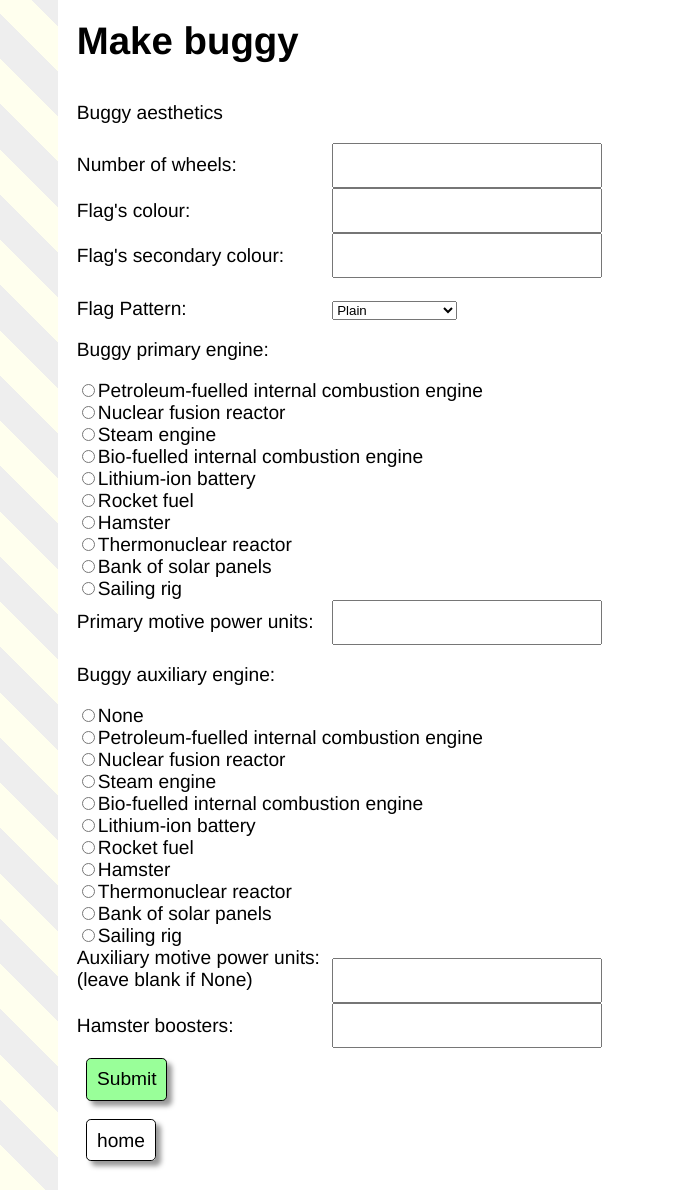
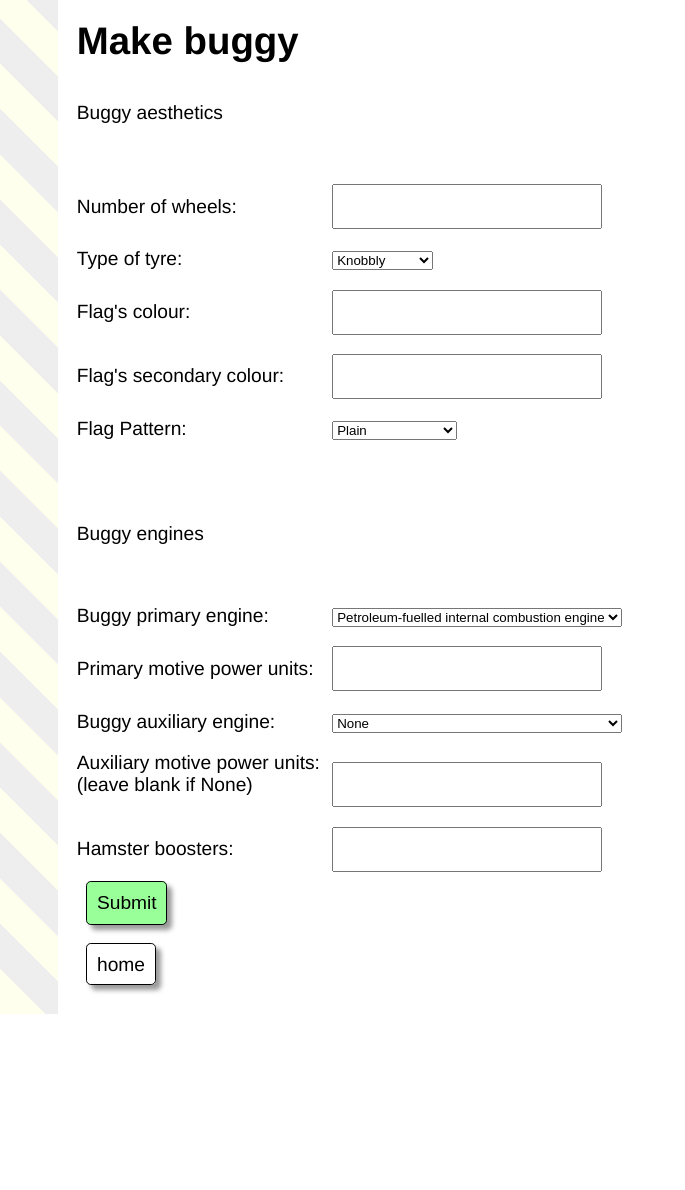
Before and after one commit to E-gonito/CS1999-buggy-race-editor, a Flask app: page /new in a window 1280 px wide. Shown: the whole page, without its empty margins (0-685 px from the left). After the commit the page ends 1014 px from the top, so only its background shows below. Run offline with Flask 2, Linux system fonts and the light colour scheme.

Commit message:
added type of tyre and changed radio tags to select tags

```diff
--- a/app.py
+++ b/app.py
@@ -89,15 +89,14 @@ def create_buggy():
             msg = "You have entered a invalid number for the amount of hamster boosters, please insert a integer"
     else:
         hamster_booster = 0
-
-
-
+    #Type of tyres
+    tyres = request.form['tyres']
     try:
       with sql.connect(DATABASE_FILE) as con:
         cur = con.cursor()
         cur.execute(
-           "UPDATE buggies set qty_wheels=?, flag_color=?, flag_color_secondary=?, flag_pattern=?, power_type=?, power_units=?, aux_power_type=?, aux_power_units=?, hamster_booster=? WHERE id=?",
-           (qty_wheels, flag_color, flag_color_secondary,flag_pattern, power_type, power_units, aux_power_type, aux_power_units, hamster_booster, DEFAULT_BUGGY_ID)
+           "UPDATE buggies set qty_wheels=?, flag_color=?, flag_color_secondary=?, flag_pattern=?, power_type=?, power_units=?, aux_power_type=?, aux_power_units=?, hamster_booster=?, tyres=? WHERE id=?",
+           (qty_wheels, flag_color, flag_color_secondary,flag_pattern, power_type, power_units, aux_power_type, aux_power_units, hamster_booster, tyres, DEFAULT_BUGGY_ID)
          )
         con.commit()
         msg = "Record successfully saved"
--- a/init_db.py
+++ b/init_db.py
@@ -34,7 +34,8 @@ con.execute("""
     power_units           INTEGER DEFAULT 1,
     aux_power_type        VARCHAR(20),
     aux_power_units       VARCHAR(20),
-    hamster_booster       INTEGER DEFAULT 0
+    hamster_booster       INTEGER DEFAULT 0,
+    tyres                 VARCHAR(20)
 
 
   )
--- a/templates/buggy-form.html
+++ b/templates/buggy-form.html
@@ -13,19 +13,34 @@
 
   <p>
     Buggy aesthetics
-   </p>
+   </p> <br>
 
   <form action="/new" method="post">
+	<p>
     <label for="qty_wheels">Number of wheels:</label>
     <input type="text" name="qty_wheels" /> <br>
+	</p>
+
+	<p>
+	<label for="tyres">Type of tyre:</label>
+	<select name="tyres" id="tyres">
+    <option value="knobbly">Knobbly</option>
+    <option value="slick">Slick</option>
+    <option value="steelband">Steel banded</option>
+    <option value="reactive">Reactive</option>
+	<option value="maglev">Maglev</option>
+	</select>
+	</p>
 
     <label for="flag_color">Flag's colour:</label>
     <input type="text" name="flag_color" /> <br>
 
+	<p>
 	<label for="flag_color_secondary">Flag's secondary colour:</label>
     <input type="text" name="flag_color_secondary" /> <br>
+	</p>
 	<p>
-	 <label for="flag_pattern">Flag Pattern:</label>
+	<label for="flag_pattern">Flag Pattern:</label>
 	<select name="flag_pattern" id="flag_pattern">
     <option value="plain">Plain</option>
     <option value="vstripe">Vertical stripes</option>
@@ -34,65 +49,59 @@
 	<option value="checker">Checkers</option>
 	<option value="spot">Spots</option>
 	</select>
+	</p> <br>
+
+	<p> <br>
+    Buggy engines
+   </p> </br>
+
+   	<p>
+	<label for="power_type">Buggy primary engine:</label>
+	<select name="power_type" id="power_type">
+    <option value="petrol">Petroleum-fuelled internal combustion engine </option>
+    <option value="fusion">Nuclear fusion reactor</option>
+    <option value="steam">Steam engine</option>
+    <option value="bio">Bio-fuelled internal combustion engine</option>
+	<option value="electric">Lithium-ion battery</option>
+	<option value="rocket">Rocket fuel</option>
+	<option value="hamster">Hamster</option>
+	<option value="thermo">Thermonuclear reactor</option>
+	<option value="solar">Bank of solar panels</option>
+	<option value="wind">Sailing rig</option>
+	</select>
 	</p>
-	<p>
-    Buggy primary engine:
-   </p>
-   <input type="radio" id="petrol" name="power_type" value="petrol"
-	<label for="power_type">Petroleum-fuelled internal combustion engine </label><br>
-	<input type="radio" id="fusion" name="power_type" value="  fusion"
-	<label for="power_type">Nuclear fusion reactor</label><br>
-	<input type="radio" id="steam" name="power_type" value=" steam"
-	<label for="power_type">Steam engine</label><br>
-	<input type="radio" id="bio" name="power_type" value="bio"
-	<label for="power_type">Bio-fuelled internal combustion engine</label><br>
-	<input type="radio" id="electric" name="power_type" value="electric"
-	<label for="power_type">Lithium-ion battery</label><br>
-	<input type="radio" id="rocket" name="power_type" value="rocket"
-	<label for="power_type">Rocket fuel</label><br>
-	<input type="radio" id="hamster" name="power_type" value="hamster"
-	<label for="power_type">Hamster</label><br>
-	<input type="radio" id="thermo" name="power_type" value="thermo"
-	<label for="power_type">Thermonuclear reactor</label><br>
-	<input type="radio" id="solar" name="power_type" value="solar"
-	<label for="power_type">Bank of solar panels</label><br>
-	<input type="radio" id="wind" name="power_type" value="wind"
-	<label for="power_type">Sailing rig</label><br>
 
 	<label for="power_units">Primary motive power units:</label>
     <input type="text" name="power_units" /> <br>
 
 	<p>
-    Buggy auxiliary engine:
-   </p>
-	<input type="radio" id="none" name="aux_power_type" value="none"
-	<label for="aux_power_type">None</label><br>
-	<input type="radio" id="petrol" name="aux_power_type" value="petrol"
-	<label for="aux_power_type">Petroleum-fuelled internal combustion engine </label><br>
-	<input type="radio" id="fusion" name="aux_power_type" value="  fusion"
-	<label for="aux_power_type">Nuclear fusion reactor</label><br>
-	<input type="radio" id="steam" name="aux_power_type" value=" steam"
-	<label for="aux_power_type">Steam engine</label><br>
-	<input type="radio" id="bio" name="aux_power_type" value="bio"
-	<label for="aux_power_type">Bio-fuelled internal combustion engine</label><br>
-	<input type="radio" id="electric" name="aux_power_type" value="electric"
-	<label for="aux_power_type">Lithium-ion battery</label><br>
-	<input type="radio" id="rocket" name="aux_power_type" value="rocket"
-	<label for="aux_power_type">Rocket fuel</label><br>
-	<input type="radio" id="hamster" name="aux_power_type" value="hamster"
-	<label for="aux_power_type">Hamster</label><br>
-	<input type="radio" id="thermo" name="aux_power_type" value="thermo"
-	<label for="aux_power_type">Thermonuclear reactor</label><br>
-	<input type="radio" id="solar" name="aux_power_type" value="solar"
-	<label for="aux_power_type">Bank of solar panels</label><br>
-	<input type="radio" id="wind" name="aux_power_type" value="wind"
-	<label for="aux_power_type">Sailing rig</label><br>
+   <label for="aux_power_type">Buggy auxiliary engine:</label>
+	<select name="aux_power_type" id="aux_power_type">
+	<option value="none">None</option>
+    <option value="petrol">Petroleum-fuelled internal combustion engine </option>
+    <option value="fusion">Nuclear fusion reactor</option>
+    <option value="steam">Steam engine</option>
+    <option value="bio">Bio-fuelled internal combustion engine</option>
+	<option value="electric">Lithium-ion battery</option>
+	<option value="rocket">Rocket fuel</option>
+	<option value="hamster">Hamster</option>
+	<option value="thermo">Thermonuclear reactor</option>
+	<option value="solar">Bank of solar panels</option>
+	<option value="wind">Sailing rig</option>
+	</select>
+	<br>
+	</p>
 
+	<p>
 	<label for="aux_power_units">Auxiliary motive power units:(leave blank if None)</label>
     <input type="text" name="aux_power_units" /> <br>
+	</p>
 
 	<label for="hamster_booster">Hamster boosters:</label>
     <input type="text" name="hamster_booster" /> <br>
+
+
+
 
 
 
--- a/templates/buggy.html
+++ b/templates/buggy.html
@@ -10,6 +10,9 @@
     </tr>
    <tr>
      <td>Wheels:</td> <td> {{ buggy['qty_wheels'] }} </td>
+    </tr>
+	<tr>
+     <td>Type of tyres:</td> <td> {{ buggy['tyres'] }} </td>
     </tr>
 	<tr>
      <td>Flag's colour:</td> <td> {{ buggy['flag_color'] }} </td>
```
